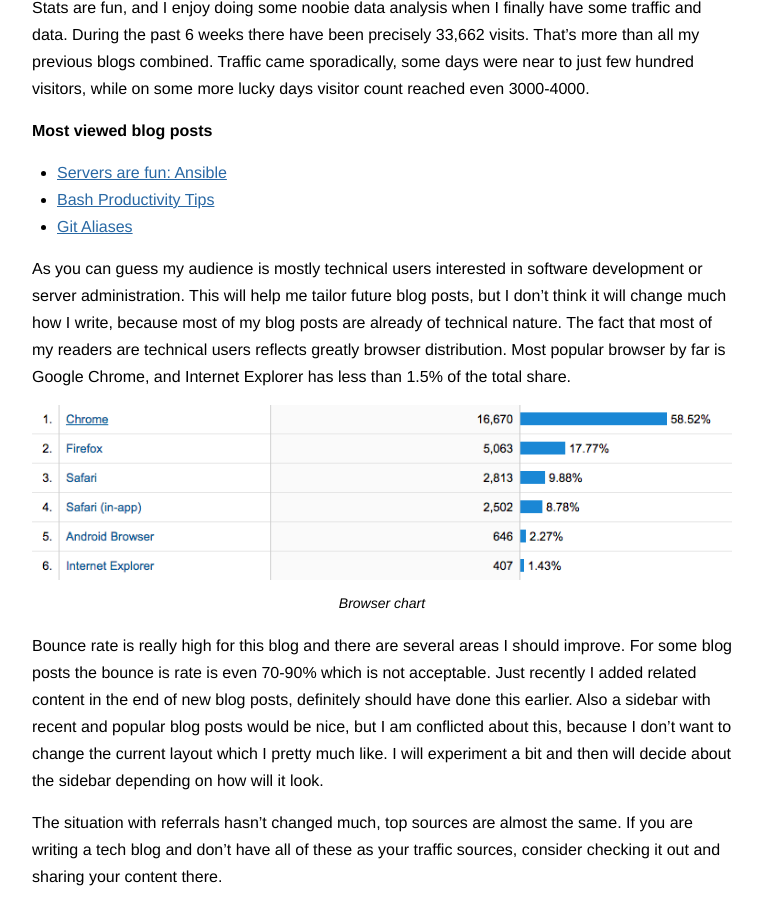
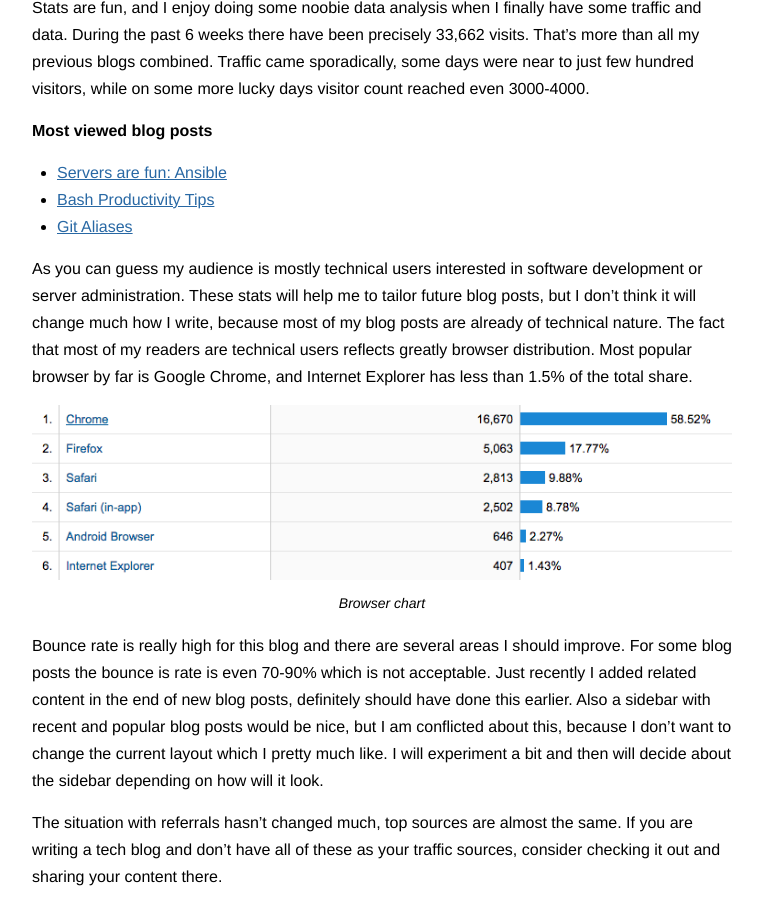
Before and after one commit to lauris/lauris.github.com, a Jekyll site: the page built from _posts/2014-09-26-6-weeks-of-daily-blogging.md, in a window 1280 px wide and 900 px high, scrolled down 773 px. Shown: the whole window, without its empty margins (258-1021 px from the left). Built offline with Jekyll 4.4.1, drawn with Linux system fonts in a browser that asks for light colours; comment, search, counter and statistics services are not loaded.

Commit message:
Fix typo.

```diff
--- a/_posts/2014-09-26-6-weeks-of-daily-blogging.md
+++ b/_posts/2014-09-26-6-weeks-of-daily-blogging.md
@@ -25,7 +25,7 @@
 * [Bash Productivity Tips](http://lauris.github.io/bash-productivity-tips/)
 * [Git Aliases](http://lauris.github.io/development/2014/09/01/git-aliases/)
 
-As you can guess my audience is mostly technical users interested in software development or server administration. This will help me tailor future blog posts, but I don't think it will change much how I write, because most of my blog posts are already of technical nature. The fact that most of my readers are technical users reflects greatly browser distribution. Most popular browser by far is Google Chrome, and Internet Explorer has less than 1.5% of the total share.
+As you can guess my audience is mostly technical users interested in software development or server administration. These stats will help me to tailor future blog posts, but I don't think it will change much how I write, because most of my blog posts are already of technical nature. The fact that most of my readers are technical users reflects greatly browser distribution. Most popular browser by far is Google Chrome, and Internet Explorer has less than 1.5% of the total share.
 
 ![Browser chart](/images/blog/browser-chart.png)
 
```
